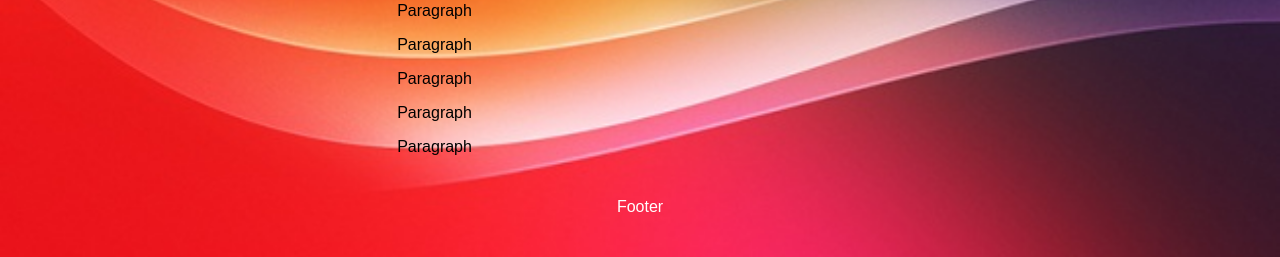
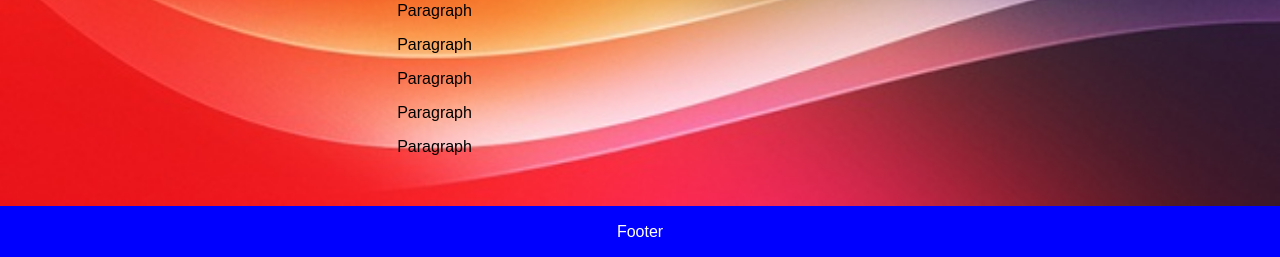
Before and after one commit to noctua9/website, a PHP site: page /IP.html in a window 1280 px wide. Shown: the part 543-800 px from the top of the page. Run offline with PHP 8.4, Linux system fonts and the light colour scheme.

Commit message:
Add files via upload

```diff
--- a/ip_style.css
+++ b/ip_style.css
@@ -100,4 +100,9 @@ footer {
     padding: 0.5px;
     text-align: center;
     color: white;
+    position: fixed;
+    bottom: 0px;
+    left: 0px;
+    right: 0px;
+    background-color: blue;
 }
```
